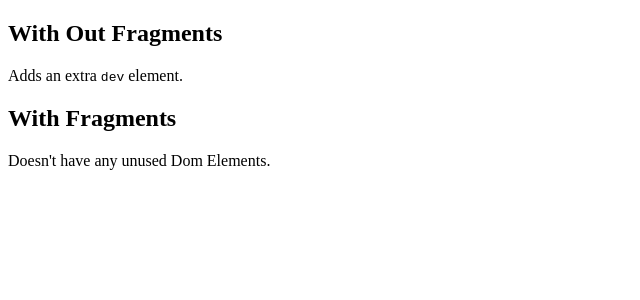
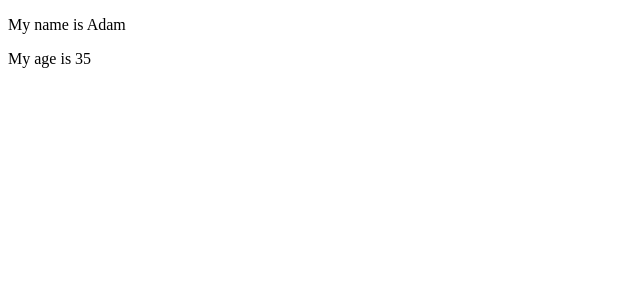
Before and after one commit to bagabobs/learn_react, a React (Create React App) app: page / in a window 1280 px wide. Shown: the top 300 px of the page, without its empty margins (0-640 px from the left). Built offline with nearby package versions, Linux system fonts and the light colour scheme.

Commit message:
fragments done

```diff
--- a/src/App.js
+++ b/src/App.js
@@ -1,11 +1,13 @@
-import './App.css';
+import {Fragment, useState} from "react";
 
-function App() {
-  return (
-      <div>
-        Hello World
-      </div>
-  );
+export default function App() {
+    const [name] = useState('Adam');
+    const [age] = useState(35);
+
+    return (
+        <Fragment>
+            <p>My name is {name}</p>
+            <p>My age is {age}</p>
+        </Fragment>
+    );
 }
-
-export default App;
--- a/src/index.js
+++ b/src/index.js
@@ -1,12 +1,7 @@
 import {render} from "react-dom";
-
-import WithFragments from "./WithFragments";
-import WithOutFragments from "./WithOutFragments";
+import App from "./App";
 
 render(
-    <section>
-        <WithOutFragments/>
-        <WithFragments/>
-    </section>,
+    <App />,
     document.getElementById('root')
 );
```
